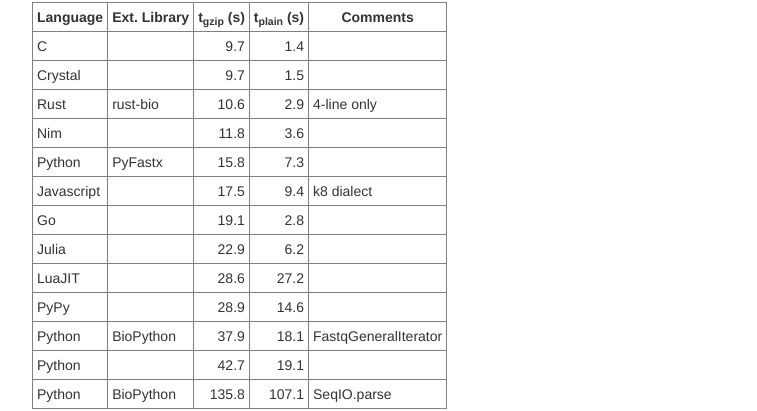
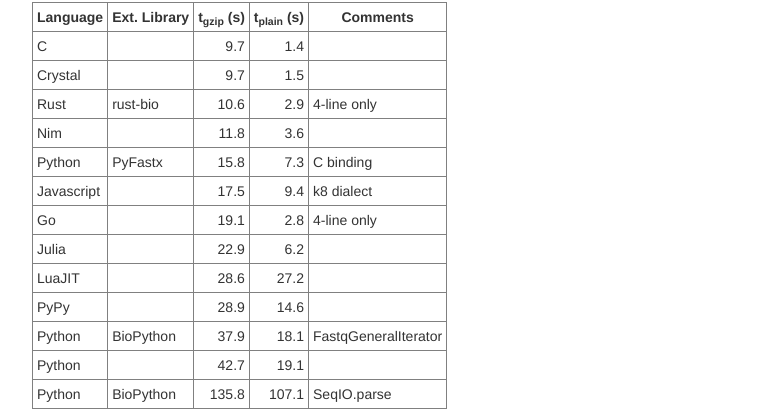
Before and after one commit to lh3/lh3.github.com, a Jekyll site: the page built from _posts/2020-05-17-fast-high-level-programming-languages.md, in a window 1280 px wide and 900 px high, scrolled down 664 px. Shown: the part 106-517 px from the top of the window, without its empty margins (258-1015 px from the left). Built offline with Jekyll 4.4.1, drawn with Linux system fonts in a browser that asks for light colours; comment, search, counter and statistics services are not loaded.

Commit message:
more comments

```diff
--- a/_posts/2020-05-17-fast-high-level-programming-languages.md
+++ b/_posts/2020-05-17-fast-high-level-programming-languages.md
@@ -49,9 +49,9 @@
 <tr><td>Crystal   </td><td>         </td><td style="text-align:right">  9.7</td><td style="text-align:right">  1.5</td><td></td> </tr>
 <tr><td>Rust      </td><td>rust-bio </td><td style="text-align:right"> 10.6</td><td style="text-align:right">  2.9</td><td>4-line only</td> </tr>
 <tr><td>Nim       </td><td>         </td><td style="text-align:right"> 11.8</td><td style="text-align:right">  3.6</td><td></td> </tr>
-<tr><td>Python    </td><td>PyFastx  </td><td style="text-align:right"> 15.8</td><td style="text-align:right">  7.3</td><td></td> </tr>
+<tr><td>Python    </td><td>PyFastx  </td><td style="text-align:right"> 15.8</td><td style="text-align:right">  7.3</td><td>C binding</td> </tr>
 <tr><td>Javascript</td><td>         </td><td style="text-align:right"> 17.5</td><td style="text-align:right">  9.4</td><td>k8 dialect</td> </tr>
-<tr><td>Go        </td><td>         </td><td style="text-align:right"> 19.1</td><td style="text-align:right">  2.8</td><td></td> </tr>
+<tr><td>Go        </td><td>         </td><td style="text-align:right"> 19.1</td><td style="text-align:right">  2.8</td><td>4-line only</td> </tr>
 <tr><td>Julia     </td><td>         </td><td style="text-align:right"> 22.9</td><td style="text-align:right">  6.2</td><td></td> </tr>
 <tr><td>LuaJIT    </td><td>         </td><td style="text-align:right"> 28.6</td><td style="text-align:right"> 27.2</td><td></td> </tr>
 <tr><td>PyPy      </td><td>         </td><td style="text-align:right"> 28.9</td><td style="text-align:right"> 14.6</td><td></td> </tr>
```
Also changed, not shown: 1 other file.
